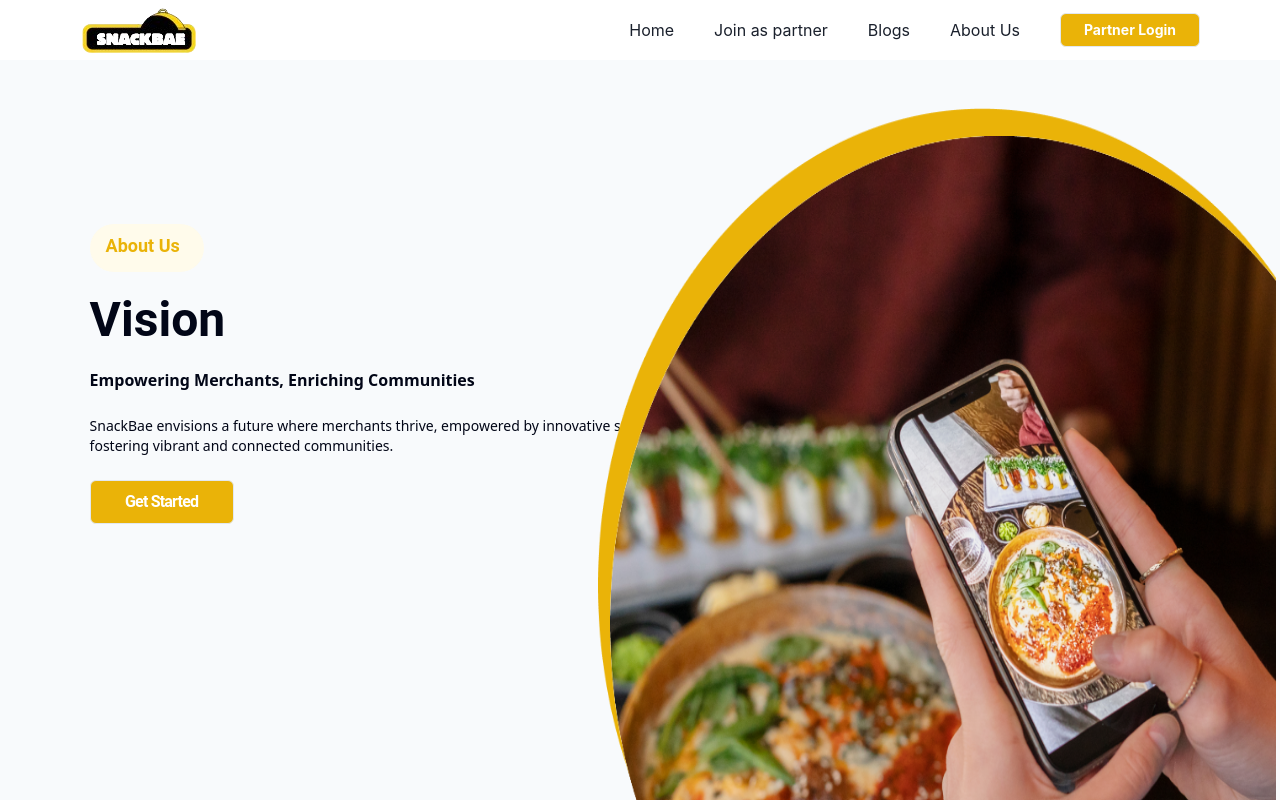
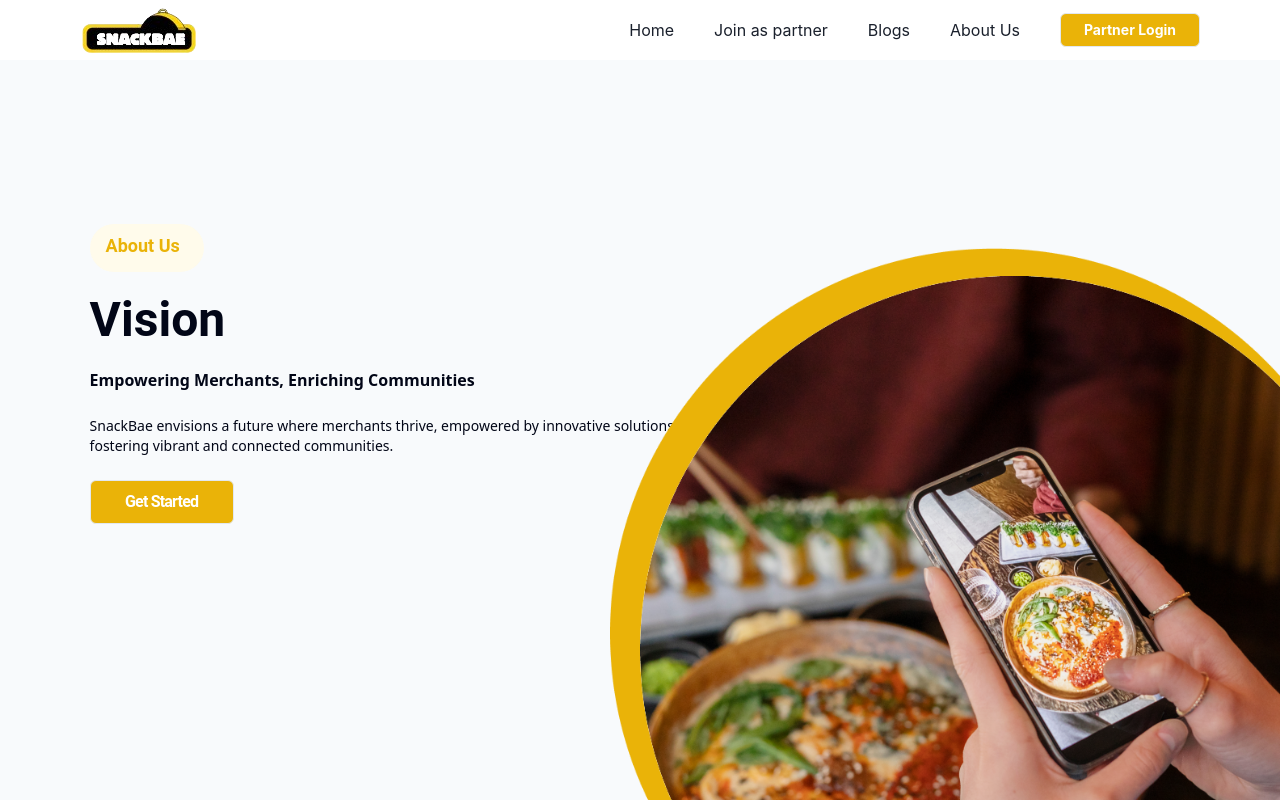
Before and after one commit to snackbae23/snackbaeWeb, a React (Create React App) app: page /aboutUs in a window 1280 px wide. Shown: the top 802 px of the page. Built offline with nearby package versions, Linux system fonts and the light colour scheme.

Commit message:
Update AboutUs.jsx

```diff
--- a/src/Pages/AboutUs.jsx
+++ b/src/Pages/AboutUs.jsx
@@ -43,21 +43,21 @@ const AboutUs = () => {
           </div>
 
           {/* Right Part */}
-          <div className="absolute -bottom-3 right-1 hidden lg:flex">
+         <div className="hidden lg:flex absolute -bottom-4 -right-2">
             <img
               src={ellipse}
-              className="w-[53vw] h-[88vh]"
+              className="w-[53vw] min-h-[52vh] h-[62%]"
               loading="lazy"
-              alt="Img"
             ></img>
+            {/* width={756} height={696}  */}
           </div>
-          <div className="absolute -bottom-10 right-1 hidden lg:flex">
+          <div className="hidden lg:flex absolute -bottom-4 right-0">
             <img
               src={ellipseA}
-              className="w-[52vw] h-[88vh]"
+              className="w-[50vw] min-h-[50vh] h-[60%]"
               loading="lazy"
-              alt="Img"
             ></img>
+            {/* height={626} width={716} */}
           </div>
         </div>
 
@@ -136,7 +136,7 @@ const AboutUs = () => {
         </div>
 
         {/* Fourth Part */}
-        <div className="relative h-[400px] w-[100vw] md:h-[100vh] overflow-hidden">
+        <div className="relative h-[400px] w-full md:h-[100vh] overflow-hidden">
           <img src={bg5} className="w-full h-full absolute z-10"></img>
           <div className="bg-[#000000] w-full h-full absolute z-20 opacity-50"></div>
           <div className=" absolute top-[7%] md:top-[10%] lg:top-[25%] w-[100%] h-[281px] flex flex-col gap-6 justify-center items-center  z-30">
```
